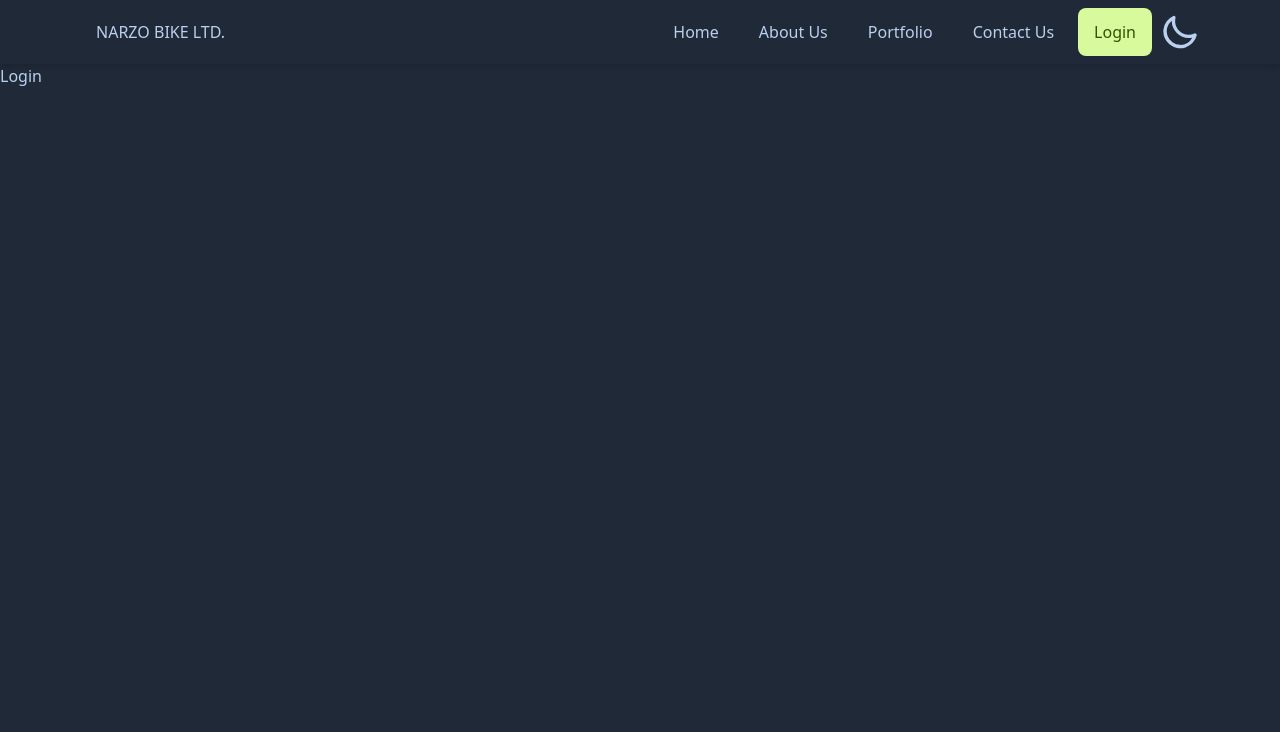
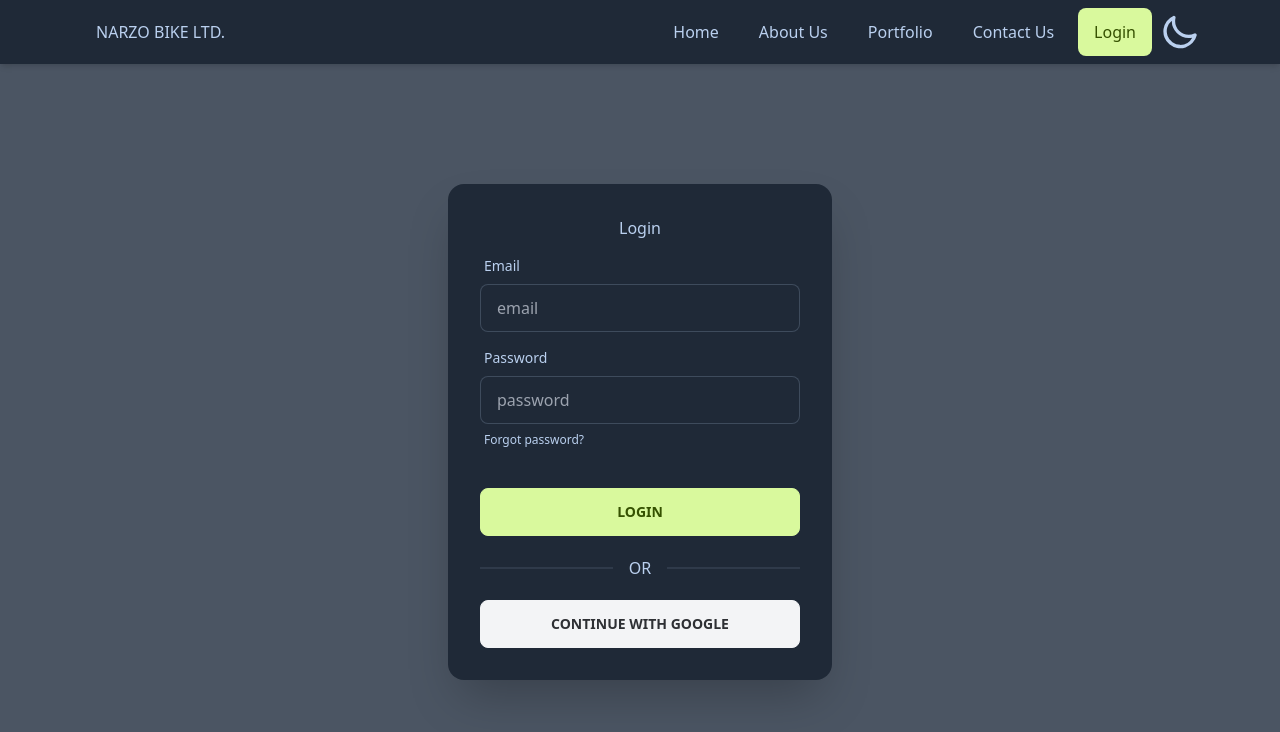
Before and after one commit to rezaun/narzobike, a React (Create React App) app: page /login in a window 1280 px wide. Shown: the top 732 px of the page. Built offline with nearby package versions, Linux system fonts and the light colour scheme.

Commit message:
install react icon and create portfolio page

```diff
--- a/package.json
+++ b/package.json
@@ -9,6 +9,7 @@
     "daisyui": "^2.46.0",
     "react": "^18.2.0",
     "react-dom": "^18.2.0",
+    "react-icons": "^4.7.1",
     "react-router-dom": "^6.6.1",
     "react-scripts": "5.0.1",
     "web-vitals": "^2.1.4"
--- a/src/pages/Login.js
+++ b/src/pages/Login.js
@@ -2,9 +2,34 @@ import React from 'react';
 
 const Login = () => {
     return (
-        <div>
-            <h1>Login</h1>
-        </div>
+        <div className='h-screen flex justify-center items-center bg-accent'>
+                <div className="card flex-shrink-0 w-full max-w-sm shadow-2xl bg-base-100">
+                    <div className="card-body">
+                        <h1 className='text-center'>Login</h1>
+                        <div className="form-control">
+                            <label className="label">
+                                <span className="label-text">Email</span>
+                            </label>
+                            <input type="text" placeholder="email" className="input input-bordered" />
+                        </div>
+                        <div className="form-control">
+                            <label className="label">
+                                <span className="label-text">Password</span>
+                            </label>
+                            <input type="text" placeholder="password" className="input input-bordered" />
+                            <label className="label">
+                                <a href="#" className="label-text-alt link link-hover">Forgot password?</a>
+                            </label>
+                        </div>
+                        <div className="form-control mt-6">
+                            <button className="btn btn-primary">Login</button>
+                        </div>
+                        <div className="divider">OR</div>
+                        <button className='btn btn-glass hover:btn-accent'>Continue with Google</button>
+                    </div>
+                </div>
+
+            </div>
     );
 };
 
--- a/src/pages/Portfolio.js
+++ b/src/pages/Portfolio.js
@@ -1,10 +1,28 @@
 import React from 'react';
+import kabirImage from "../assets/images/Portfolio/kabir.jpg"
 
 const Portfolio = () => {
     return (
-        <div>
-            <h1>Portfolio </h1>
-        </div>
+        <>
+            <div className="hero min-h-screen bg-base-500">
+                <div className="hero-content flex-col lg:flex-row">
+                    <img src={kabirImage} className="max-w-sm rounded-lg shadow-2xl" />
+                    <div>
+                        <h4>Hello Everyone. I'm</h4>
+                        <h1 className="text-5xl font-bold">Rezaun Kabir</h1>
+                        <p className="py-6">Hi! I am Rezaun Kabir, a web designer/developer focused on crafting great web experiences. Designing and Coding have been my passion since the days I started working with computers but I found myself into web design/development since 2012. I enjoy creating beautifully designed, intuitive and functional websites.
+
+                            For over past 8 years, I have worked for some of the best digital agencies and wonderful clients to create some award winning works. And, I can make this happen for your business as well.</p>
+                        <div className="mockup-code">
+                            <pre data-prefix="1"><code>npm i daisyui</code></pre>
+                            <pre data-prefix="2"><code>installing...</code></pre>
+                            <pre data-prefix="3" className=" text-warning-content"><code>Error!</code></pre>
+                        </div>
+                        <button className="btn btn-primary">Get Started</button>
+                    </div>
+                </div>
+            </div>
+        </>
     );
 };
 
```
Also changed, not shown: src/assets/images/Portfolio/kabir.jpg (added), 1 other file (tests, documents, lock files or other folders).
